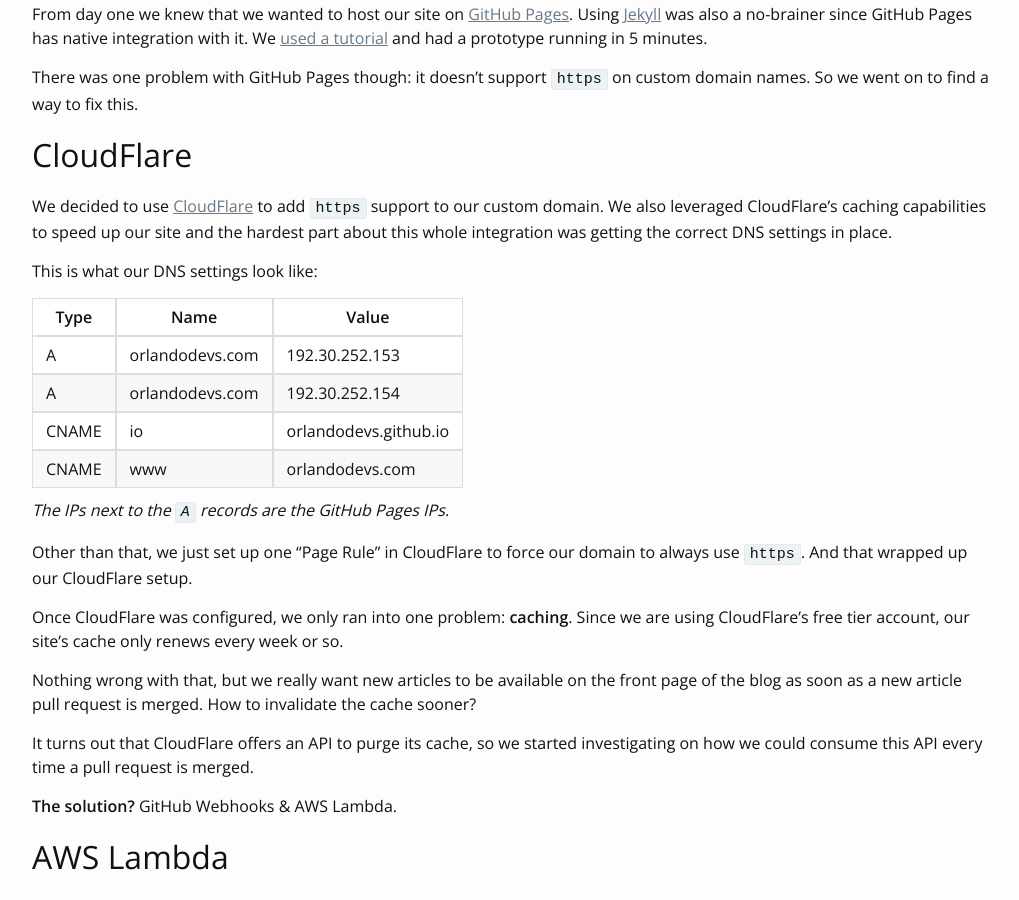
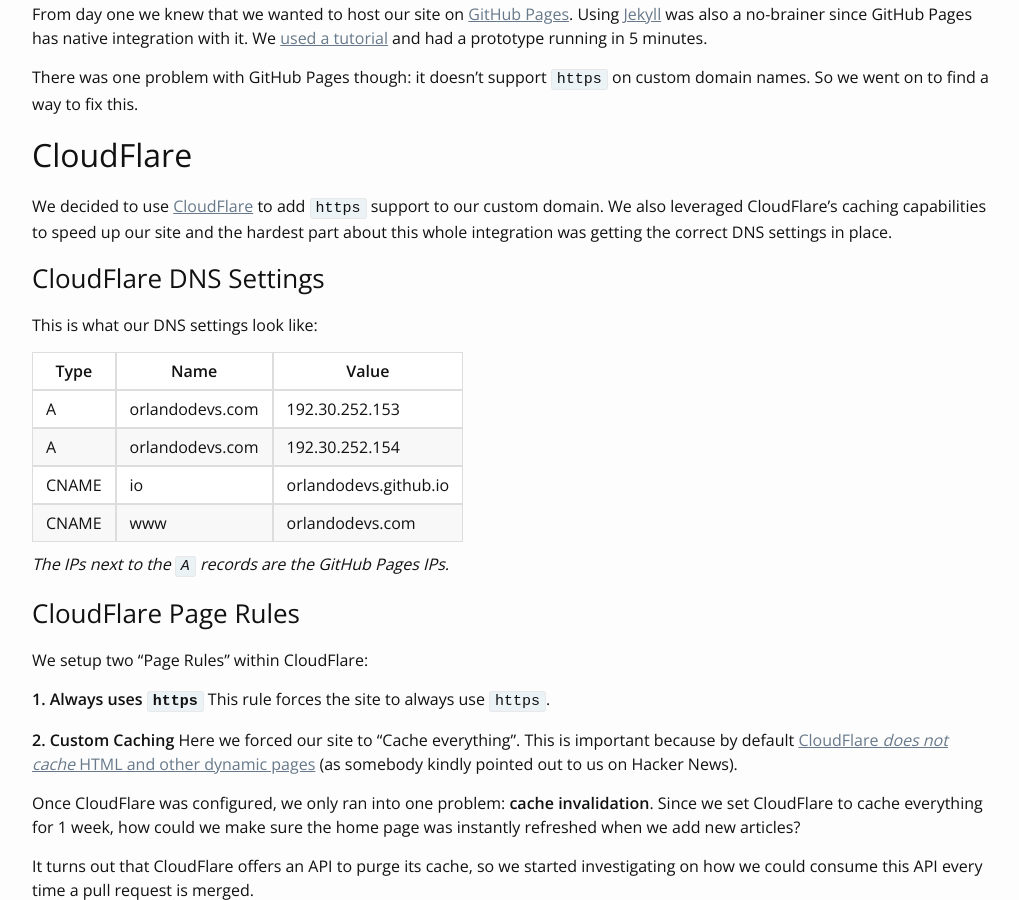
Before and after one commit to OrlandoDevs/orlandodevs.github.io, a Jekyll site: the page built from _posts/2015-11-20-github-pages-cloudfront-aws-lambda.md, in a window 1280 px wide and 900 px high, scrolled down 819 px. Shown: the whole window, without its empty margins (128-1147 px from the left). Built offline with Jekyll 4.4.1, drawn with Linux system fonts in a browser that asks for light colours; comment, search, counter and statistics services are not loaded.

Commit message:
Optimized images, meta tags, and revised article

```diff
--- a/_config.yml
+++ b/_config.yml
@@ -10,6 +10,10 @@
 twitter_username: OrlandoDevs
 github_username:  OrlandoDevs
 
+# Open Graph meta tags
+og:
+  image: /assets/odevs-helmet.png
+
 # Build settings
 markdown: kramdown
 
--- a/_includes/comments.html
+++ b/_includes/comments.html
@@ -1,4 +1,4 @@
-{% if page.comments %}
+{% if jekyll.environment == "production" && page.comments %}
 <div id="disqus_thread"></div>
 <script type="text/javascript">
   /* * * CONFIGURATION VARIABLES: EDIT BEFORE PASTING INTO YOUR WEBPAGE * * */
--- a/_includes/head.html
+++ b/_includes/head.html
@@ -1,18 +1,21 @@
 <head>
     <meta charset="utf-8">
-    <meta name="viewport" content="width=device-width initial-scale=1" />
+    <meta name="viewport" content="width=device-width, initial-scale=1">
     <meta http-equiv="X-UA-Compatible" content="IE=edge">
 
     <title>{% if page.title %}{{ page.title }}{% else %}{{ site.title }}{% endif %}</title>
+
     {% if page.description %}
-    <meta name="description" content="{{ post.description }}">
+    <meta name="description" content="{{ page.description }}">
     {% elsif page.excerpt %}
-    <meta name="description" content="{{ page.excerpt }}">
+    <meta name="description" content="{{ page.excerpt | strip_html }}">
     {% else %}
     <meta name="description" content="{{ site.description }}">
     {% endif %}
 
-    <link href='https://fonts.googleapis.com/css?family=Open+Sans:400,600,300' rel='stylesheet' type='text/css'>
+    <meta property="og:image" content="{{ '/assets/odevs-helmet.png' | prepend: site.url }}">
+
+    <link href="https://fonts.googleapis.com/css?family=Open+Sans:400,600,300" rel="stylesheet" type="text/css">
     <link rel="stylesheet" href="{{ "/css/main.css" | prepend: site.baseurl }}?t={{ site.time | date: '%s' }}">
     <link rel="canonical" href="{{ page.url | replace:'index.html','' | prepend: site.baseurl | prepend: site.url }}">
 </head>
--- a/_posts/2015-11-20-github-pages-cloudfront-aws-lambda.md
+++ b/_posts/2015-11-20-github-pages-cloudfront-aws-lambda.md
@@ -33,6 +34,8 @@
 
 We decided to use [CloudFlare](https://cloudflare.com) to add `https` support to our custom domain. We also leveraged CloudFlare's caching capabilities to speed up our site and the hardest part about this whole integration was getting the correct DNS settings in place.
 
+### CloudFlare DNS Settings
+
 This is what our DNS settings look like:
 
 | Type | Name | Value |
@@ -44,11 +47,17 @@
 
 _The IPs next to the `A` records are the GitHub Pages IPs._
 
-Other than that, we just set up one "Page Rule" in CloudFlare to force our domain to always use `https`. And that wrapped up our CloudFlare setup.
+### CloudFlare Page Rules
 
-Once CloudFlare was configured, we only ran into one problem: **caching**. Since we are using CloudFlare's free tier account, our site's cache only renews every week or so.
+We setup two "Page Rules" within CloudFlare:
 
-Nothing wrong with that, but we really want new articles to be available on the front page of the blog as soon as a new article pull request is merged. How to invalidate the cache sooner?
+**1. Always uses `https`**
+This rule forces the site to always use `https`.
+
+**2. Custom Caching**
+Here we forced our site to "Cache everything". This is important because by default <a href="https://support.cloudflare.com/hc/en-us/articles/200168306-Is-there-a-tutorial-for-PageRules-" target="_blank">CloudFlare _does not cache_ HTML and other dynamic pages</a> (as somebody kindly pointed out to us on Hacker News).
+
+Once CloudFlare was configured, we only ran into one problem: **cache invalidation**. Since we set CloudFlare to cache everything for 1 week, how could we make sure the home page was instantly refreshed when we add new articles?
 
 It turns out that CloudFlare offers an API to purge its cache, so we started investigating on how we could consume this API every time a pull request is merged.
 
@@ -64,7 +73,7 @@
 
 1. We signed up for AWS and added a new Lambda function using Node. We named the function `cloudFlareInvalidation`.
 
-2. We used the "Upload ZIP File" option to deploy the project.<br />
+2. We used the "Upload ZIP File" option to deploy the project.
 _We ran into a little problem while uploading the zip file: We were zipping up the parent directory containing our project, however this didn't work. The zip file uploaded needs to have the entry file (called `app.js` in our project) at the root of the compressed folder._
 
 3. We then set up an endpoint for our function using AWS's API Gateway. During this step we were able to point this new API endpoint to the `cloudFlareInvalidation` function.
```
Also changed, not shown: other parts of _posts/2015-11-20-github-pages-cloudfront-aws-lambda.md (+1 -0 lines), assets/header.jpg, assets/odevs-helmet.png (added), assets/odevs-logo.png.
